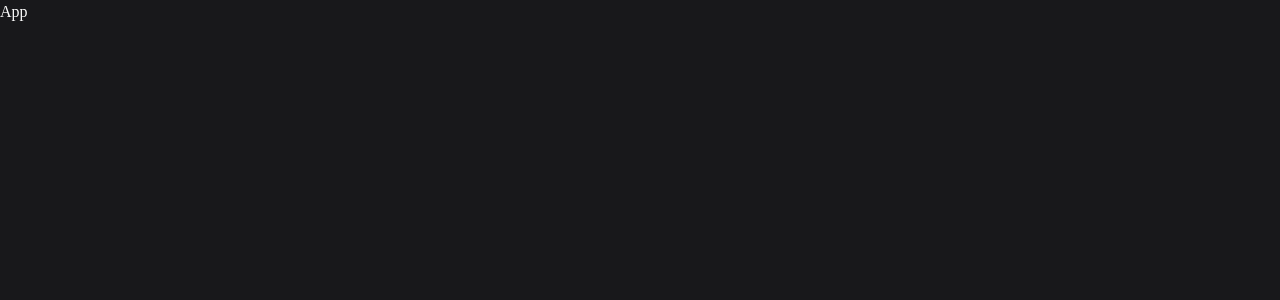
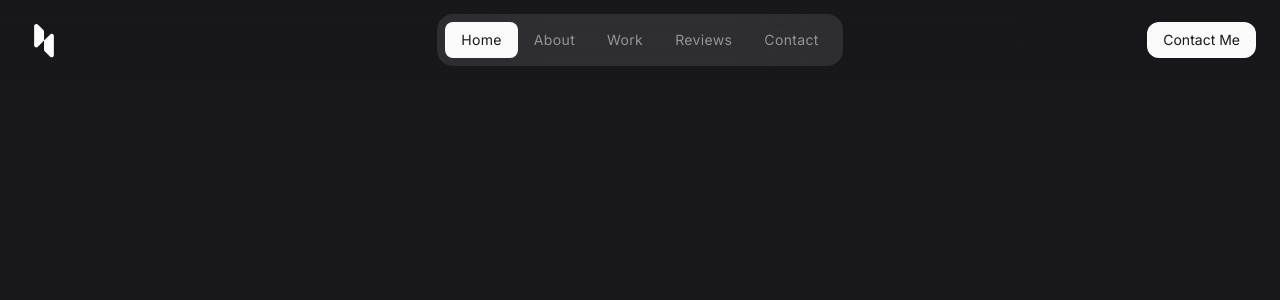
Before and after one commit to Prithviraj2511/prithviraj-patil, a React (Vite) app: page / in a window 1280 px wide. Shown: the top 300 px of the page. Built offline with nearby package versions, Linux system fonts and the light colour scheme.

Commit message:
added navbar for portfolio

```diff
--- a/index.html
+++ b/index.html
@@ -10,16 +10,16 @@
     <!-- fevicon -->
     <link rel="shortcut icon" type="image/svg+xml" href="/images/favicon.svg" />
     <!-- Google Fonts -->
-    <link rel="preconnect" href="https://fonts.googleapis.com" />
+    <!-- <link rel="preconnect" href="https://fonts.googleapis.com" />
     <link rel="preconnect" href="https://fonts.gstatic.com" crossorigin />
     <link
       href="https://fonts.googleapis.com/css2?family=Inter:wght@400;500;600&display=swap"
       rel="stylesheet"
-    />
+    /> -->
     <!-- Material symbols rounded -->
     <link
       rel="stylesheet"
-      href="https://fonts.googleapis.com/css2?family=Material+Symbols+Rounded:opsz,wght,FILL,GRAD@24,400,0..1,0&icon_names=search"
+      href="https://fonts.googleapis.com/css2?family=Material+Symbols+Rounded:opsz,wght,FILL,GRAD@24,400,0..1,0"
     />
   </head>
   <body>
--- a/package.json
+++ b/package.json
@@ -11,6 +11,7 @@
   },
   "dependencies": {
     "@tailwindcss/vite": "^4.0.8",
+    "prop-types": "^15.8.1",
     "react": "^19.0.0",
     "react-dom": "^19.0.0",
     "tailwind-scrollbar": "^4.0.0",
--- a/src/App.jsx
+++ b/src/App.jsx
@@ -1,5 +1,11 @@
+import Header from "./components/Header";
+
 function App() {
-  return <h1>App</h1>;
+  return (
+    <>
+      <Header />
+    </>
+  );
 }
 
 export default App;
--- /dev/null
+++ b/src/components/Header.jsx
@@ -0,0 +1,41 @@
+import { useState } from "react";
+import Navbar from "./Navbar";
+
+function Header() {
+  const [navOpen, setNavOpen] = useState(false);
+  return (
+    <header className="fixed top-0 left-0 w-full h-20 flex items-center z-40 bg-gradient-to-b from-zinc-900 to-zinc-900/0">
+      <div className="max-w-screen-2xl w-full mx-auto px-4 flex justify-between items-center md:px-6 md:grid md:grid-cols-[1fr_3fr_1fr]">
+        <h1>
+          <a href="/" className="logo">
+            <img
+              src="/images/logo.svg"
+              width={40}
+              height={40}
+              alt="Prithviraj Patil"
+            />
+          </a>
+        </h1>
+        <div className="relative md:justify-self-center">
+          <button
+            className="menu-btn transition-[transform, background-color]"
+            onClick={() => setNavOpen((prev) => !prev)}
+          >
+            <span className="material-symbols-rounded">
+              {navOpen ? "close" : "menu"}
+            </span>
+          </button>
+          <Navbar navOpen={navOpen} />
+        </div>
+        <a
+          href="#contact"
+          className="max-md:hidden btn btn-secondary md:justify-self-end"
+        >
+          Contact Me
+        </a>
+      </div>
+    </header>
+  );
+}
+
+export default Header;
--- /dev/null
+++ b/src/components/Navbar.jsx
@@ -0,0 +1,83 @@
+import PropTypes from "prop-types";
+import { useEffect, useRef } from "react";
+
+function Navbar({ navOpen }) {
+  const lastActiveLink = useRef();
+  const activeBox = useRef();
+
+  const initActiveBox = () => {
+    activeBox.current.style.top = lastActiveLink.current.offsetTop + "px";
+    activeBox.current.style.left = lastActiveLink.current.offsetLeft + "px";
+    activeBox.current.style.width = lastActiveLink.current.offsetWidth + "px";
+    activeBox.current.style.height = lastActiveLink.current.offsetHeight + "px";
+  };
+
+  useEffect(initActiveBox, []);
+  window.addEventListener("resize", initActiveBox);
+
+  const activeCurrentLink = (event) => {
+    lastActiveLink.current?.classList.remove("active");
+    event.target.classList.add("active");
+    lastActiveLink.current = event.target;
+    activeBox.current.style.top = event.target.offsetTop + "px";
+    activeBox.current.style.left = event.target.offsetLeft + "px";
+    activeBox.current.style.width = event.target.offsetWidth + "px";
+    activeBox.current.style.height = event.target.offsetHeight + "px";
+  };
+
+  const navItems = [
+    {
+      label: "Home",
+      link: "#home",
+      className: "nav-link active",
+      ref: lastActiveLink,
+    },
+    {
+      label: "About",
+      link: "#about",
+      className: "nav-link",
+    },
+    {
+      label: "Work",
+      link: "#work",
+      className: "nav-link",
+    },
+    {
+      label: "Reviews",
+      link: "#reviews",
+      className: "nav-link",
+    },
+    {
+      label: "Contact",
+      link: "#contact",
+      className: "nav-link md:hidden",
+    },
+  ];
+  return (
+    <nav
+      className={
+        "navbar " +
+        (navOpen ? "active" : "") +
+        " transition-[opacity, transform, filter]"
+      }
+    >
+      {navItems.map(({ label, link, className, ref }, key) => (
+        <a
+          href={link}
+          key={key}
+          ref={ref}
+          className={className}
+          onClick={activeCurrentLink}
+        >
+          {label}
+        </a>
+      ))}
+      <div className="active-box transition-[top, left]" ref={activeBox}></div>
+    </nav>
+  );
+}
+
+Navbar.propTypes = {
+  navOpen: PropTypes.bool.isRequired,
+};
+export default Navbar;
--- a/src/index.css
+++ b/src/index.css
@@ -1,14 +1,56 @@
+@import url("https://fonts.googleapis.com/css2?family=Inter:wght@400,500,600&display=swap");
 @import "tailwindcss";
-@plugin 'tailwind-scrollbar';
+@plugin "tailwind-scrollbar";
 
-@theme{
-    --font-sans: ['Inter','sans-serif']
+@theme {
+  --font-*: initial;
+  --font-sans: "Inter", "serif";
 }
 
-html{
-    scroll-behavior: smooth;
+.material-symbols-rounded {
+  @apply w-[1em] h-[1em] overflow-hidden;
+  font-variation-settings: "FILL" 0, "wght" 400, "GRAD" 0, "opsz" 24;
 }
 
-body{
-    @apply bg-zinc-900 text-zinc-50
+html {
+  scroll-behavior: smooth;
 }
+
+body {
+  @apply bg-zinc-900 text-zinc-50;
+}
+
+.menu-btn {
+  @apply w-10 h-10 grid place-items-center bg-zinc-50/10 rounded-xl ring-inset ring-1 ring-zinc-50/[0.02] backdrop-blur-2xl hover:bg-zinc-50/15  active:scale-95 cursor-pointer md:hidden;
+}
+
+.navbar {
+  @apply absolute top-full mt-2 right-0 min-w-40
+  p-2 bg-zinc-50/10 rounded-2xl ring-inset right-1
+  ring-zinc-50/50 scale-90 isolate blur-sm opacity-0
+  invisible md:static md:flex md:items-center md:mt-0 md:opacity-100 md:blur-none md:visible md:scale-100 backdrop-blur-2xl;
+}
+
+.navbar.active {
+  @apply opacity-100 scale-100 blur-none visible;
+}
+
+.nav-link {
+  @apply grid items-center h-9 px-4 text-sm font-medium tracking-wide text-zinc-50/50 hover:text-zinc-50 transition-colors;
+}
+
+.nav-link.active {
+  @apply text-zinc-900 duration-500;
+}
+
+.navbar .active-box {
+  @apply absolute bg-zinc-50 rounded-lg -z-10 duration-500;
+}
+
+.btn {
+  @apply max-w-max h-9 md:flex items-center max-md:hidden gap-2 px-4 rounded-xl font-medium text-sm ring-1 ring-zinc-50/5 ring-inset transition-[background-color];
+}
+
+.btn-secondary {
+  @apply bg-zinc-50 text-zinc-900 active:bg-zinc-50/80;
+}
```
Also changed, not shown: public/images/logo.svg (added), 1 other file (tests, documents, lock files or other folders).
